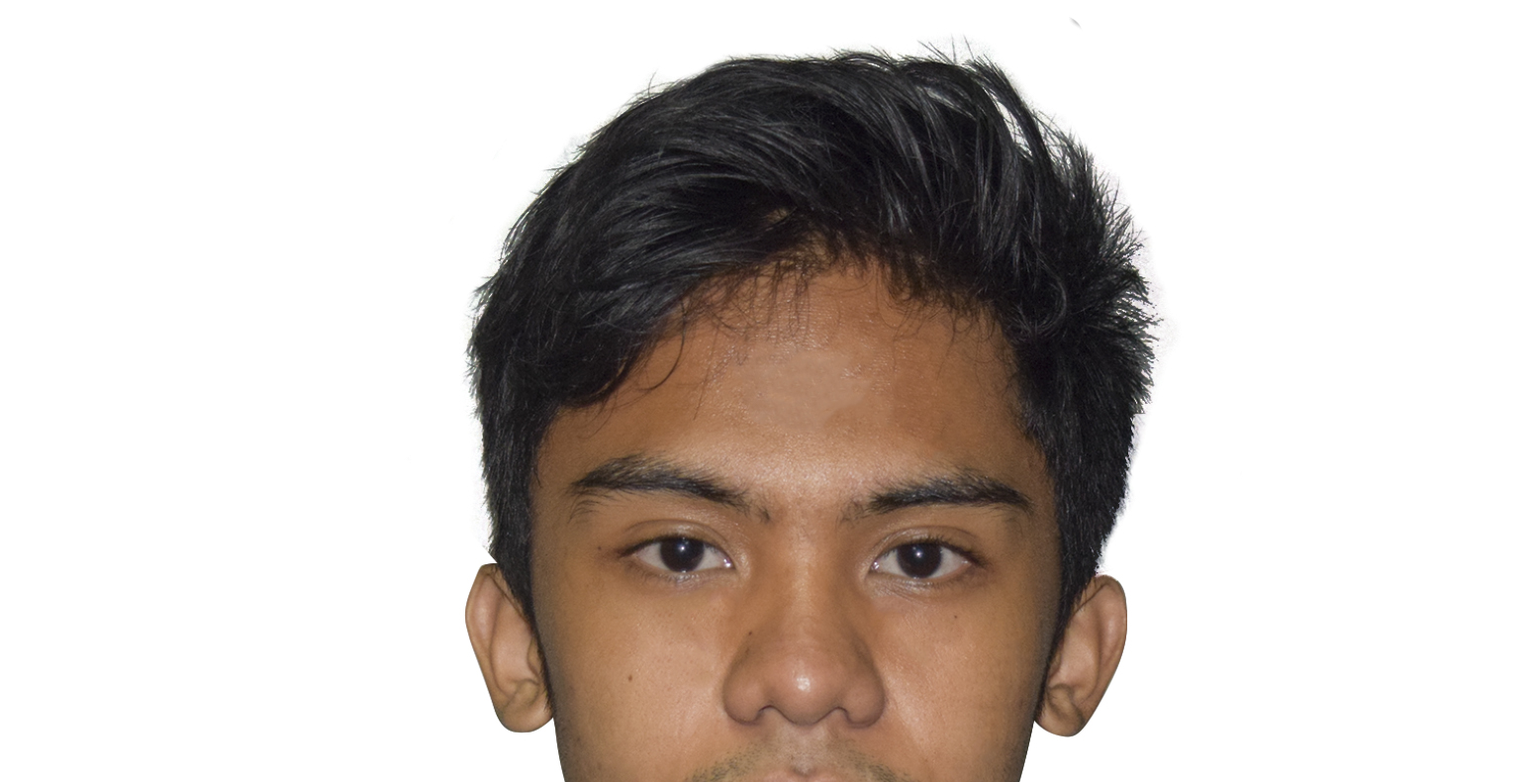
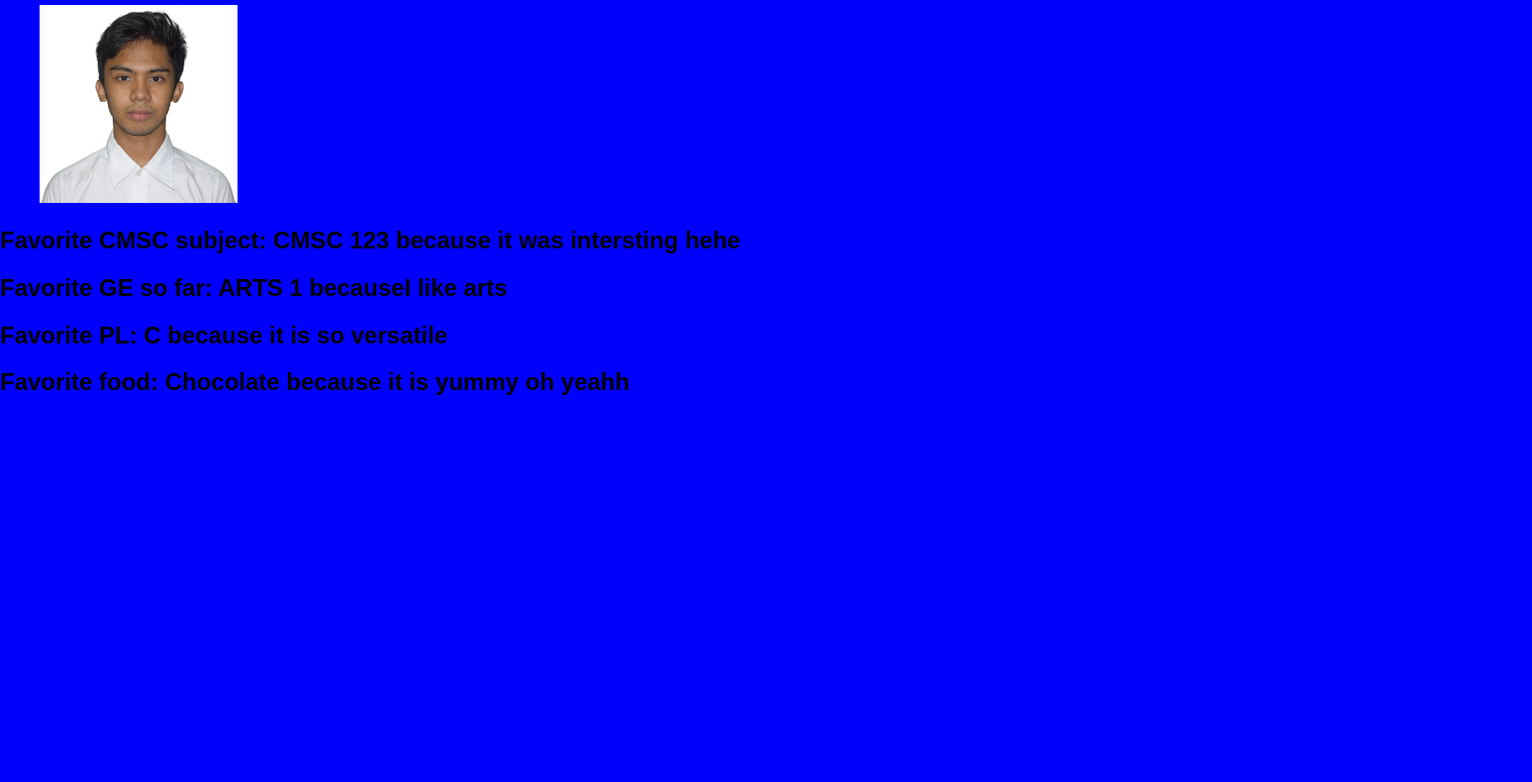
Before and after one commit to elmodelvalle/elmodelvalle.github.io, a plain HTML site: page index.html in a window 1280 px wide. Shown: the part 123-913 px from the top of the page at 99% size, 1548 px wide, since content can reach past the window. After the commit the page ends 800 px from the top, so only its background shows below. Drawn offline with Linux system fonts and the light colour scheme.

Commit message:
chore: bg color

```diff
--- a/elmocss.css
+++ b/elmocss.css
@@ -0,0 +1,5 @@
+body{
+	background-color: blue;
+	font-family: arial;
+	margin:5px 0 0 0;
+}
--- a/index.html
+++ b/index.html
@@ -11,7 +11,7 @@
     </div>
     <div id="image">
 		<figure>
-				<img src="elmopogi.jpg">
+				<img src="elmopogi.jpg" width="200" lenght="200">
 		</figure>
 	</div>
     <div id="favorites">
```
